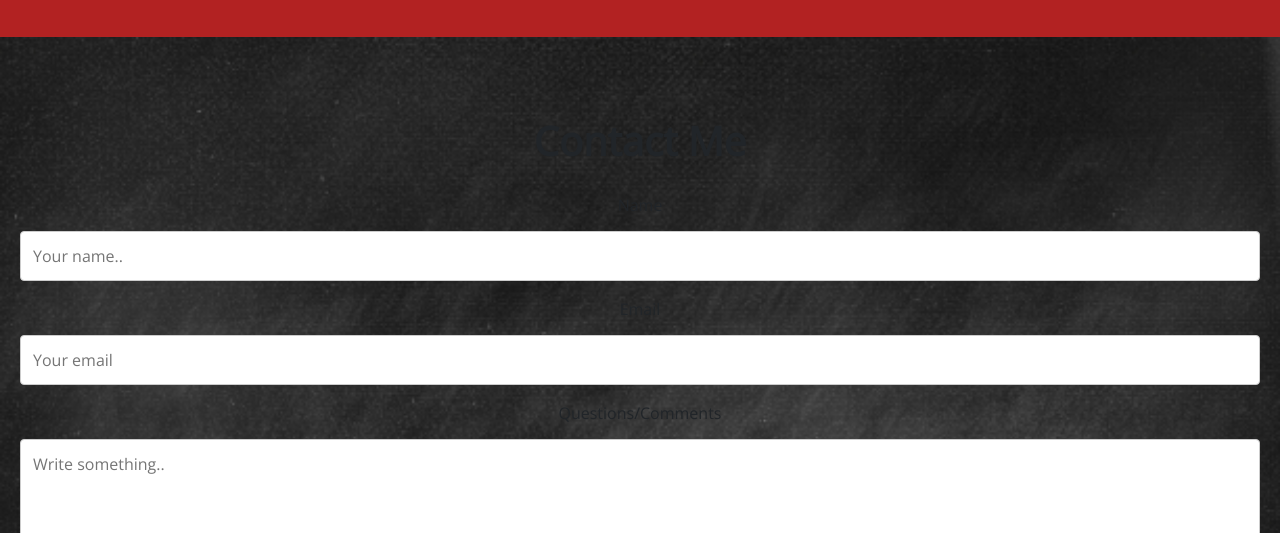
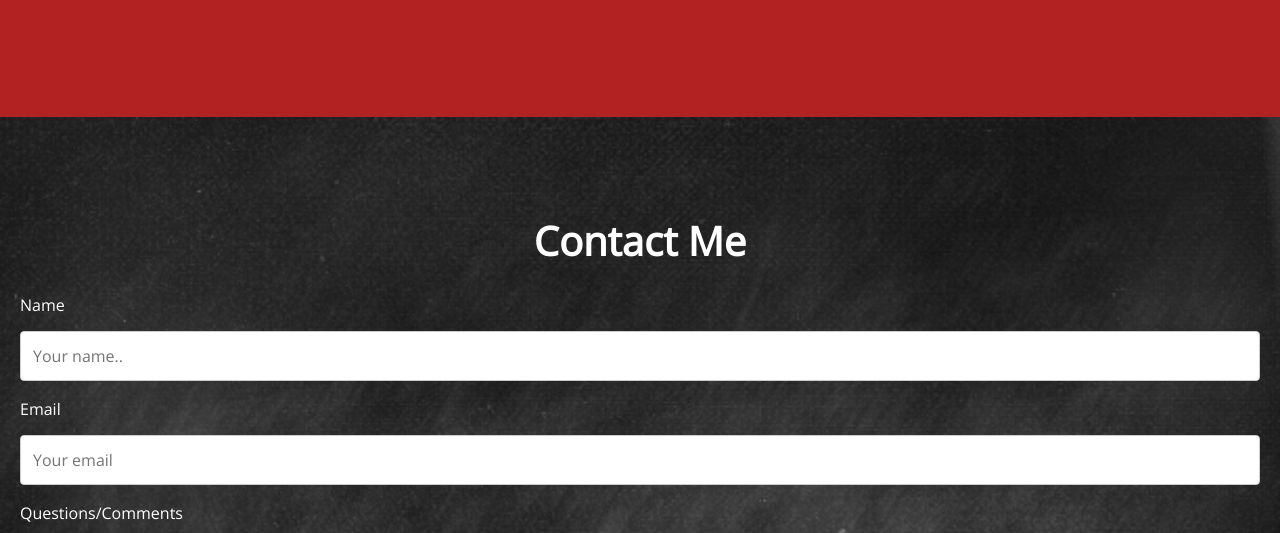
Before and after one commit to dillonmd/A-Davis, a plain HTML site: page index.html in a window 1280 px wide. Shown: the part 2267-2800 px from the top of the page. Drawn offline with nearby package versions, Linux system fonts and the light colour scheme.

Commit message:
Fix Contact Div

```diff
--- a/css/momsite.css
+++ b/css/momsite.css
@@ -262,7 +262,25 @@ a:hover, a:focus, a:active {
   color: #155d74;
 }
 
+.container {
+  padding-top: 40px;
+}
+
 /* Contact Form */
+
+.contactform label {
+  color: white;
+  float: left;
+}
+
+.contactform h1 {
+  color: white;
+}
+
+.contactform form {
+  padding-top: 20px;
+  padding-bottom: 20px;
+}
 
 input[type=text], select, textarea {
   width: 100%;
--- a/index.html
+++ b/index.html
@@ -131,9 +131,9 @@
 
 
     <!-- Contact -->
-    <footer id="contact"class="footer text-center">
-      <h1>Contact Me</h1>
+    <footer id="contact" class="footer text-center">
         <div class="contactform">
+            <h1>Contact Me</h1>
             <form action="https://formspree.io/dillonm.davis@yahoo.com" method="POST">
 
               <label for="name">Name</label>
```
